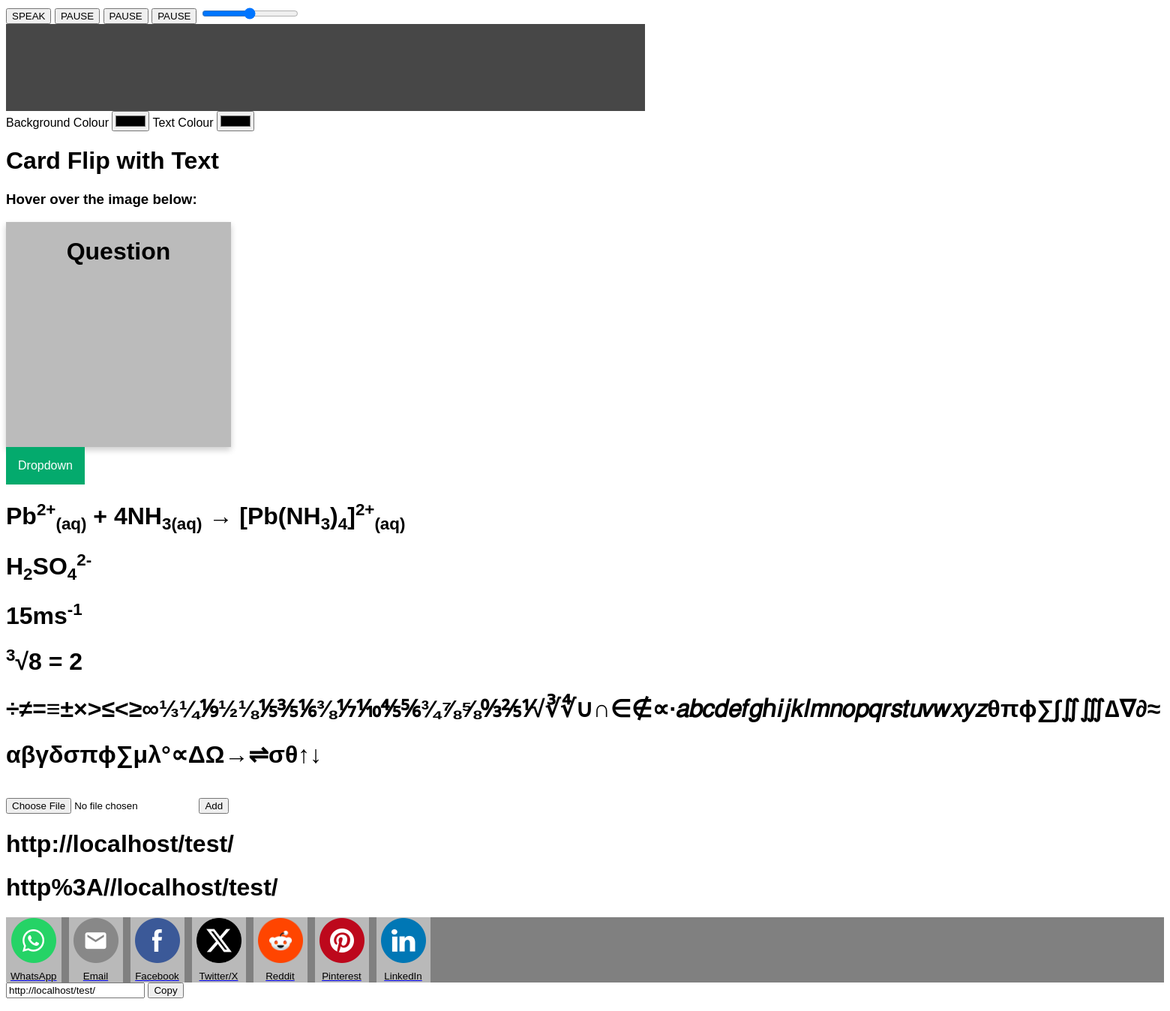
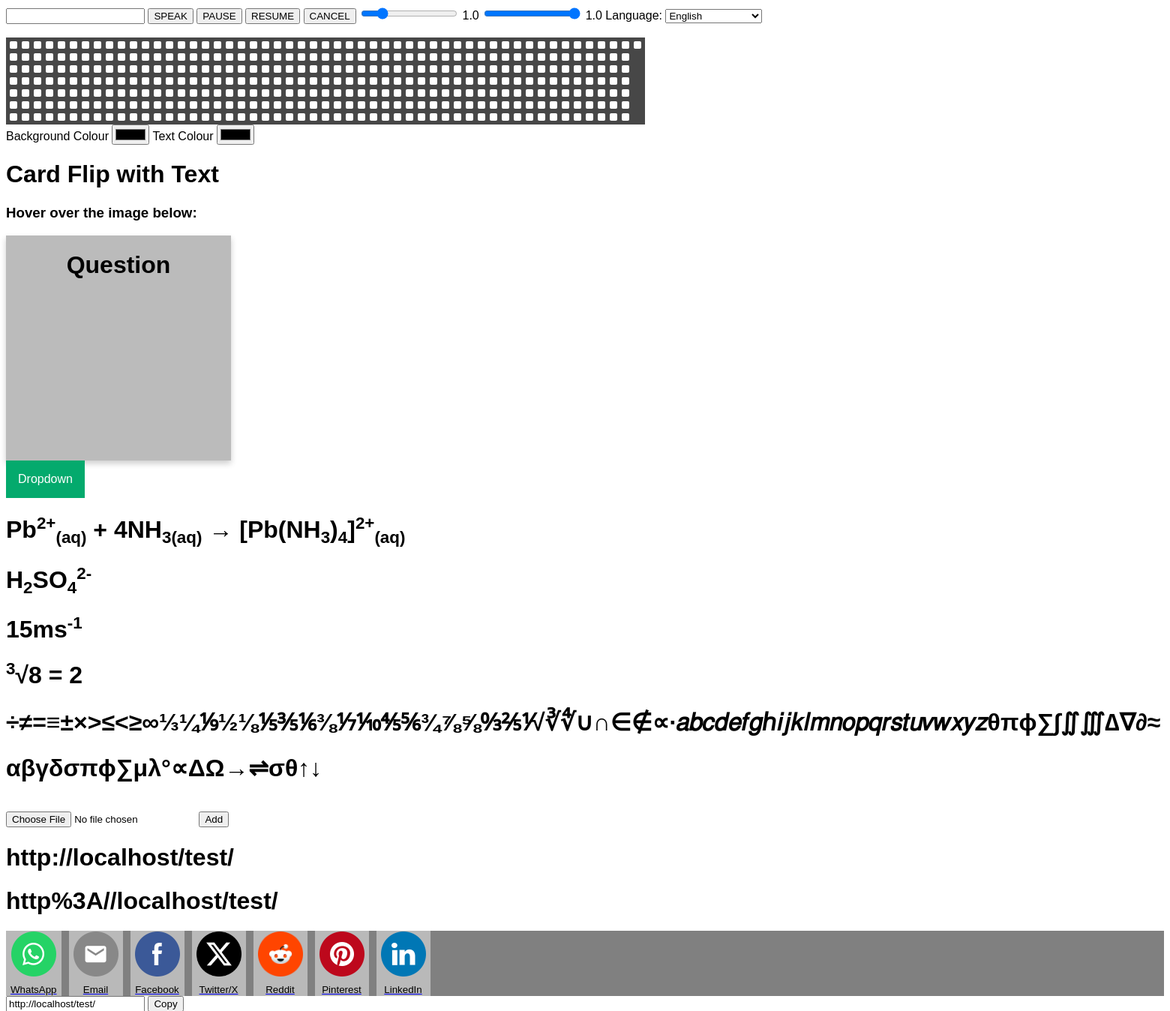
Before and after one commit to Sho-Wadamori/Flashcard, a Flask app: page /test/ in a window 1560 px wide. Shown: the top 1348 px of the page at 75% size. Run offline with Flask 3, Linux system fonts and the light colour scheme; data comes from the database, SQL or seed files in the repository.

Commit message:
more test changes with tts

```diff
--- a/templates/test.html
+++ b/templates/test.html
@@ -53,16 +53,58 @@ sub, sup {
 </head>
 <body>
 
+<input type="text" id="TEXT">
+
 <button onclick="speak()">SPEAK</button>
 <button onclick="pause()">PAUSE</button>
-<button onclick="resume()">PAUSE</button>
-<button onclick="cancel()">PAUSE</button>
-<input type="range" onchange="rate(this.value)">
+<button onclick="resume()">RESUME</button>
+<button onclick="cancel()">CANCEL</button>
+<input id="RANGE" type="range" min="0.1" max="5.0" step="0.1" value="1.0" oninput="document.getElementById('rangeValue').innerText = this.value;">
+<label id="rangeValue">1.0</label>
 
+<input id="VOLUME" type="range" min="0.1" max="1.0" step="0.1" value="1.0" oninput="document.getElementById('volValue').innerText = this.value;">
+<label id="volValue">1.0</label>
+
+<label for="lang">Language: </label>
+<select name="lang" id="lang">
+  <option value="en-US">English</option>
+  <option value="es-MX">Español</option>
+  <option value="ar-EG">العربية</option>
+  <option value="zh-CN">中文</option>
+  <option value="fr-FR">Français</option>
+  <option value="ja-JP">日本語</option>
+  <option value="ko-KR">한국어</option>
+  <option value="ru-RU">Русский</option>
+  <option value="de-DE">Deutsch</option>
+  <option value="hi-IN">हिंदी</option>
+  <option value="it-IT">Italiano</option>
+  <option value="pt-BR">Português</option>
+  <option value="nl-NL">Nederlands</option>
+  <option value="pl-PL">Polski</option>
+  <option value="id-ID">Bahasa Indonesia</option>
+</select>
 
 <script>
+
+const languages = [
+  ...new Set(speechSynthesis.getVoices().map(v => v.lang))
+].sort();
+
+setTimeout(() => {
+  console.log(speechSynthesis.getVoices());
+}, 1000);
+
 function speak() {
-  let utterance = new SpeechSynthesisUtterance();
+  let utterance = new SpeechSynthesisUtterance(document.getElementById("TEXT").value);
+  utterance.rate = document.getElementById('RANGE').value;
+  utterance.volume = document.getElementById('VOLUME').value;
+  utterance.lang = document.getElementById("lang").value;
+  const voices = window.speechSynthesis.getVoices();
+  const languages = [...new Set(voices.map(voice => voice.lang))];
+  console.log("AAAAA")
+  console.log(languages)
+  console.log("AAAAA")
+
   speechSynthesis.speak(utterance);
 }
 
@@ -78,15 +120,12 @@ function cancel() {
   speechSynthesis.cancel();
 }
 
-function rate(speed) {
-  utterThis.rate = speed
-}
 </script>
 
 
-<div style="display: grid; grid-template-rows: repeat(7, 1fr); grid-auto-flow: column; background-color: rgb(71, 71, 71); height: fit-content; width: fit-content; align-items: center; justify-items: center; gap: 6px; padding: 5px;">
+<br><br><div style="display: grid; grid-template-rows: repeat(7, 1fr); grid-auto-flow: column; background-color: rgb(71, 71, 71); height: fit-content; width: fit-content; align-items: center; justify-items: center; gap: 6px; padding: 5px;">
   {% for i in range(365) %}
-  <div style="background-color: color-mix(in hsl, var(--text-color), rgb(155, 155, 155) 70%); border-radius: 2px; height: 10px; width: 10px;">
+  <div style="background-color: white; border-radius: 2px; height: 10px; width: 10px;">
 
   </div>
   {% endfor %}
@@ -97,13 +136,6 @@ function rate(speed) {
 
 <label for="text">Text Colour</label>
 <input type="color" name="text" id="" oninput="document.body.style.color = this.value;">
-
-
-
-<form action="">
-</form>
-
-
 
 
 
```
Also changed, not shown: static/uploads/1.jpg (added).
